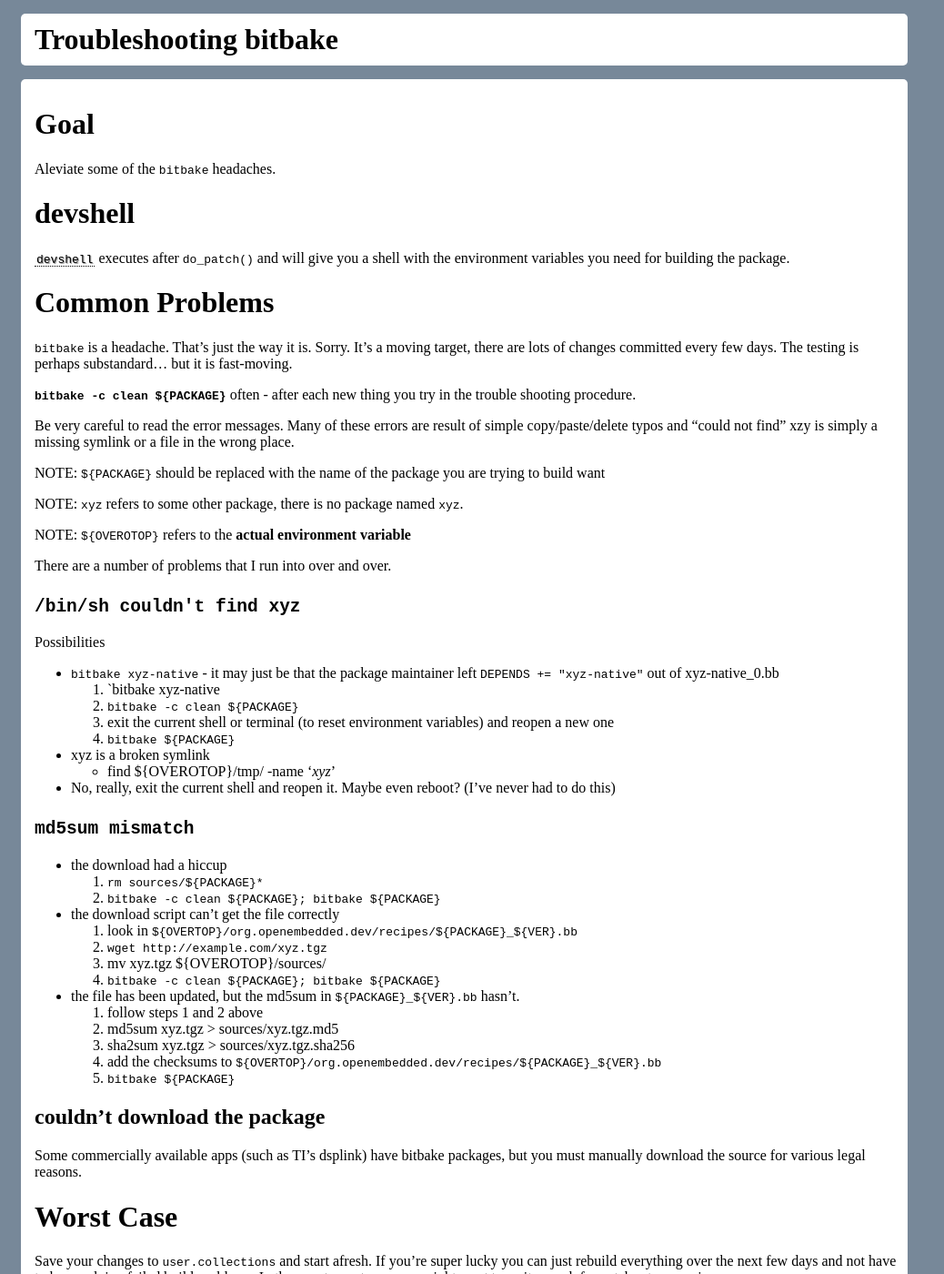
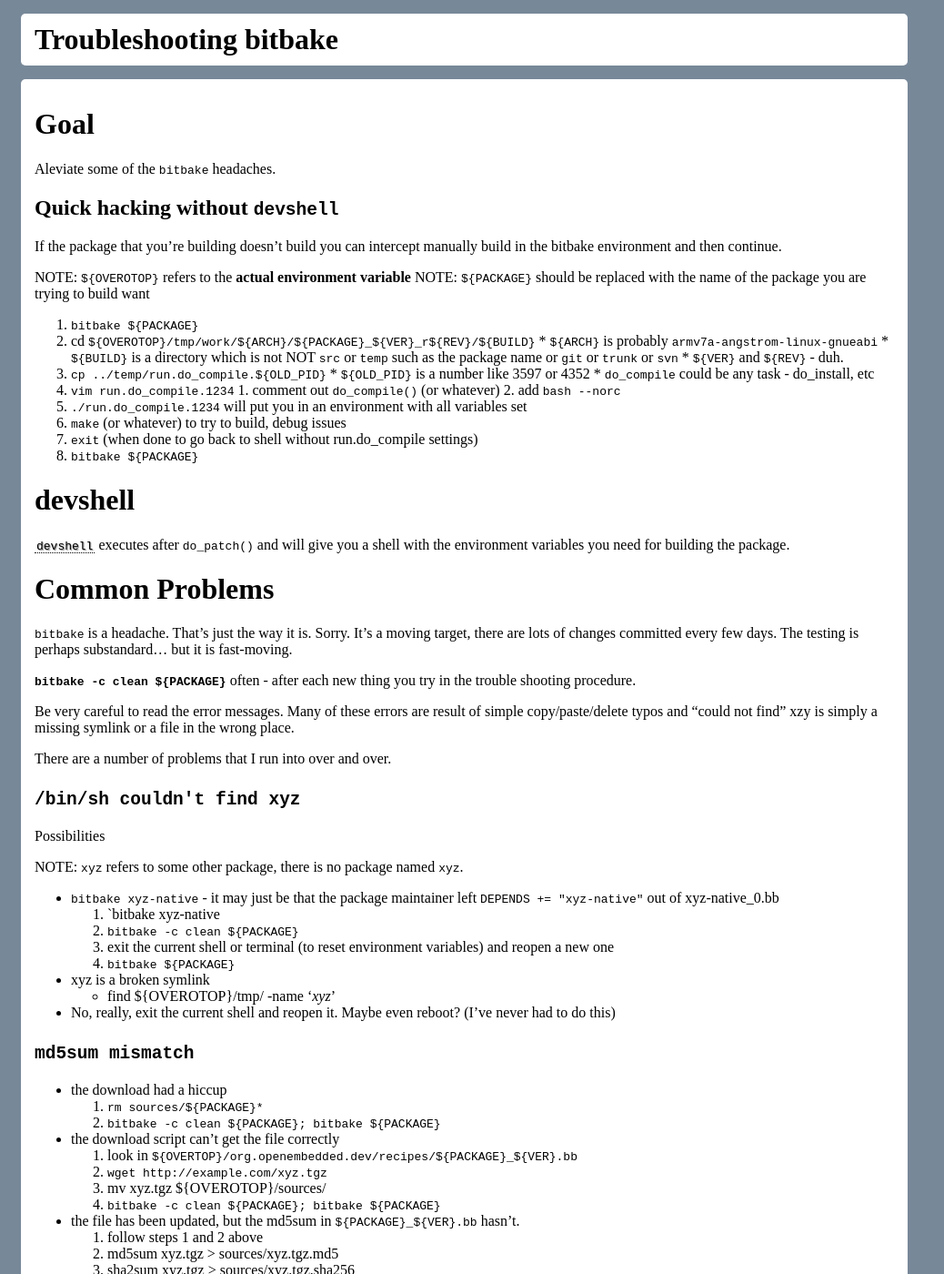
Before and after one commit to fastr/fastr.github.com, a Jekyll site: the page built from _posts/2010-07-28-Troubleshooting-bitbake.md, in a window 1280 px wide and 1400 px high. Shown: the whole window at 91% size, without its empty margins (0-1038 px from the left). Built offline with Jekyll 4.4.1, drawn with Linux system fonts in a browser that asks for light colours; Markdown is read by kramdown in place of the engine named in the settings; some of the changed text lies outside the part shown.

Commit message:
clarification

```diff
--- a/_posts/2010-07-28-Troubleshooting-bitbake.md
+++ b/_posts/2010-07-28-Troubleshooting-bitbake.md
@@ -8,6 +8,30 @@
 ====
 
 Aleviate some of the `bitbake` headaches.
+
+Quick hacking without `devshell`
+-------
+
+If the package that you're building doesn't build you can intercept manually build in the bitbake environment and then continue.
+
+NOTE: `${OVEROTOP}` refers to the **actual environment variable**
+NOTE: `${PACKAGE}` should be replaced with the name of the package you are trying to build want
+
+  0. `bitbake ${PACKAGE}`
+  1. cd `${OVEROTOP}/tmp/work/${ARCH}/${PACKAGE}_${VER}_r${REV}/${BUILD}`
+    * `${ARCH}` is probably `armv7a-angstrom-linux-gnueabi`
+    * `${BUILD}` is a directory which is not NOT `src` or `temp` such as the package name or `git` or `trunk` or `svn`
+    * `${VER}` and `${REV}` - duh.
+  2. `cp ../temp/run.do_compile.${OLD_PID}`
+    * `${OLD_PID}` is a number like 3597 or 4352
+    * `do_compile` could be any task - do_install, etc
+  3. `vim run.do_compile.1234`
+    1. comment out `do_compile()` (or whatever)
+    2. add `bash --norc`
+  4. `./run.do_compile.1234` will put you in an environment with all variables set
+  5. `make` (or whatever) to try to build, debug issues
+  6. `exit` (when done to go back to shell without run.do_compile settings)
+  7. `bitbake ${PACKAGE}`
 
 devshell
 ========
```
Also changed, not shown: other parts of _posts/2010-07-28-Troubleshooting-bitbake.md (+2 -24 lines).
